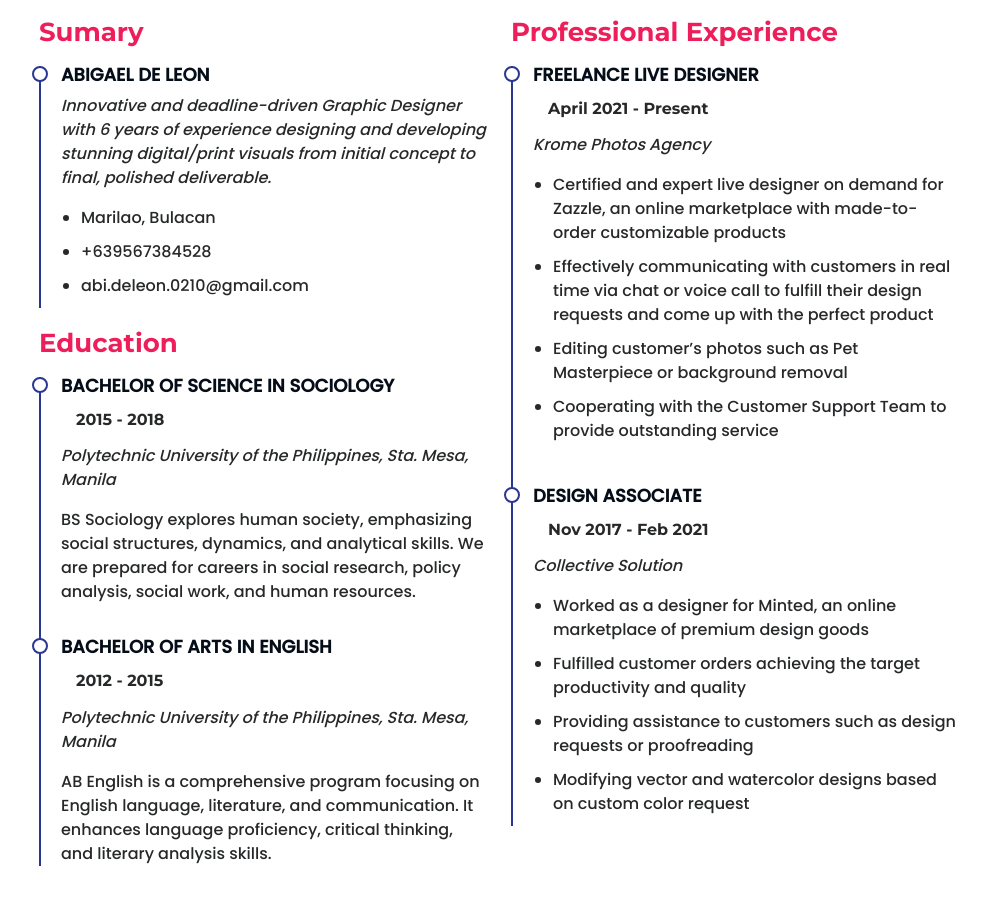
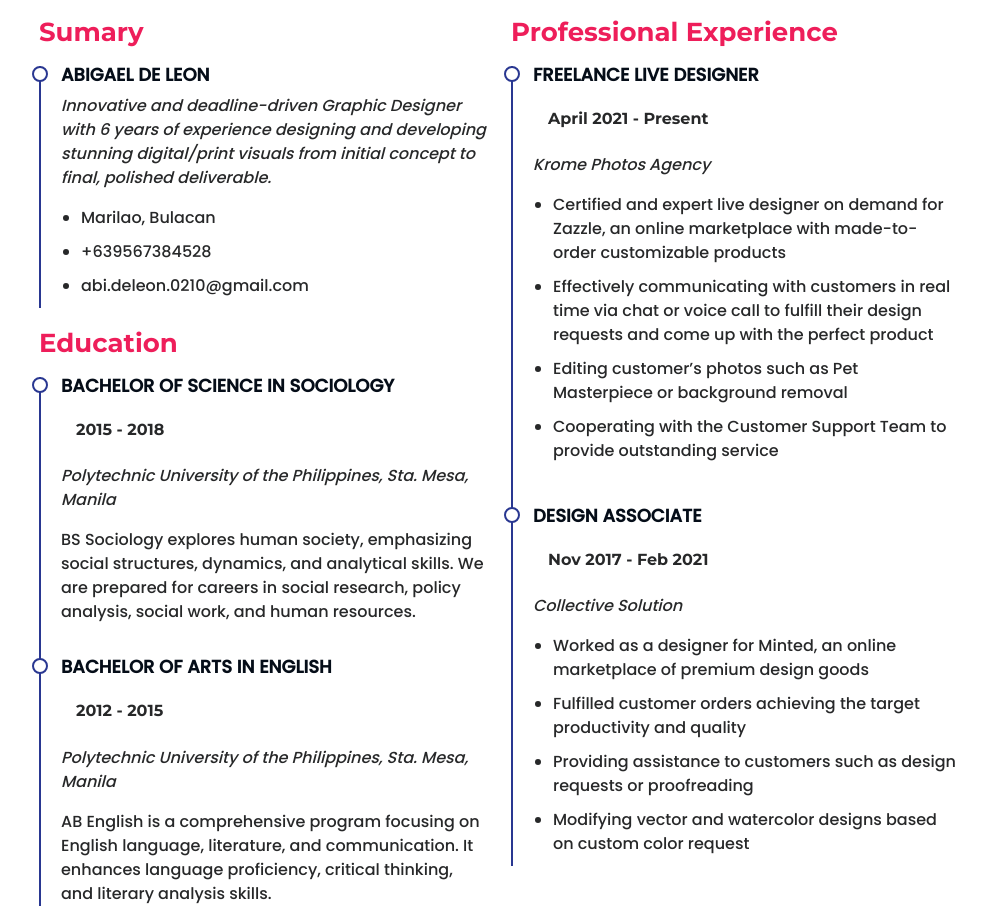
Before and after one commit to abigaeldeleon/abi-designs, a plain HTML site: page index.html in a window 1280 px wide. Shown: the part 2259-3168 px from the top of the page, without its empty margins (291-1277 px from the left). Drawn offline with Linux system fonts and the light colour scheme.

Commit message:
Update style.css

```diff
--- a/assets/css/style.css
+++ b/assets/css/style.css
@@ -503,7 +503,7 @@ section {
 
 .resume .resume-item h5 {
   font-size: 16px;
-  padding: 5px 15px;
+  padding: 15px;
   display: inline-block;
   font-weight: 600;
   margin-bottom: 10px;
```
